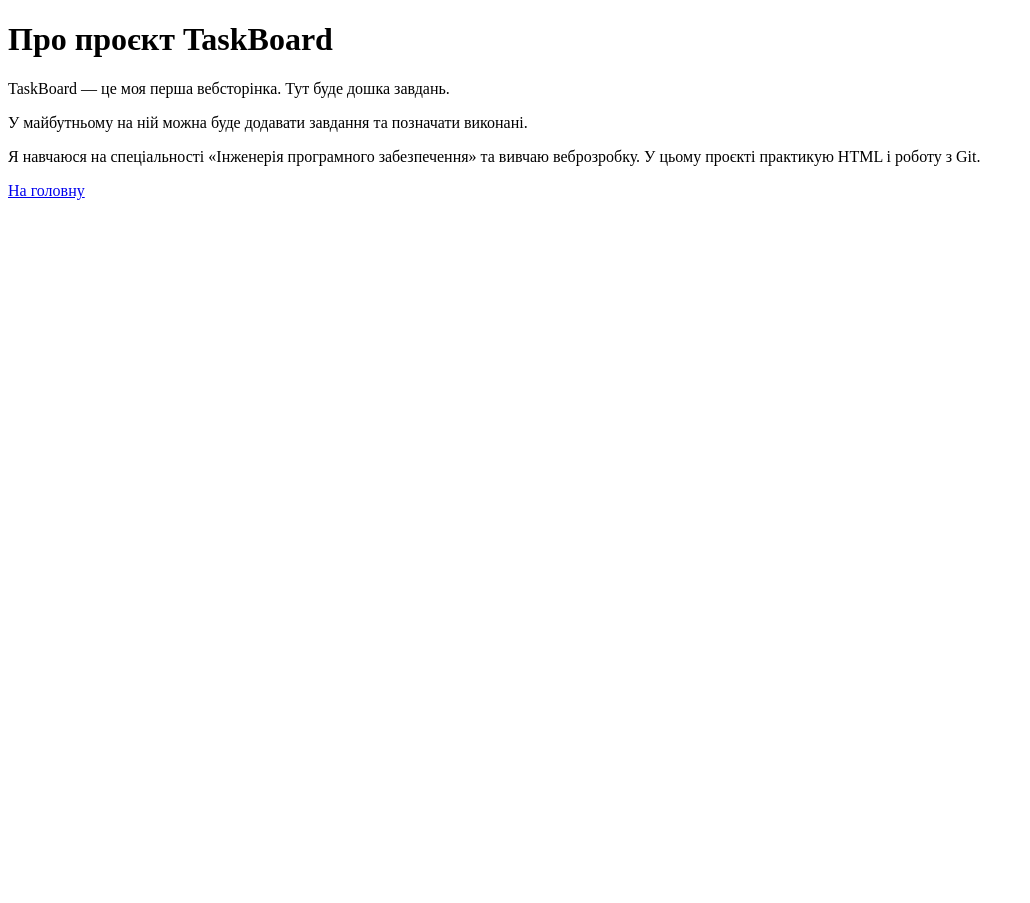
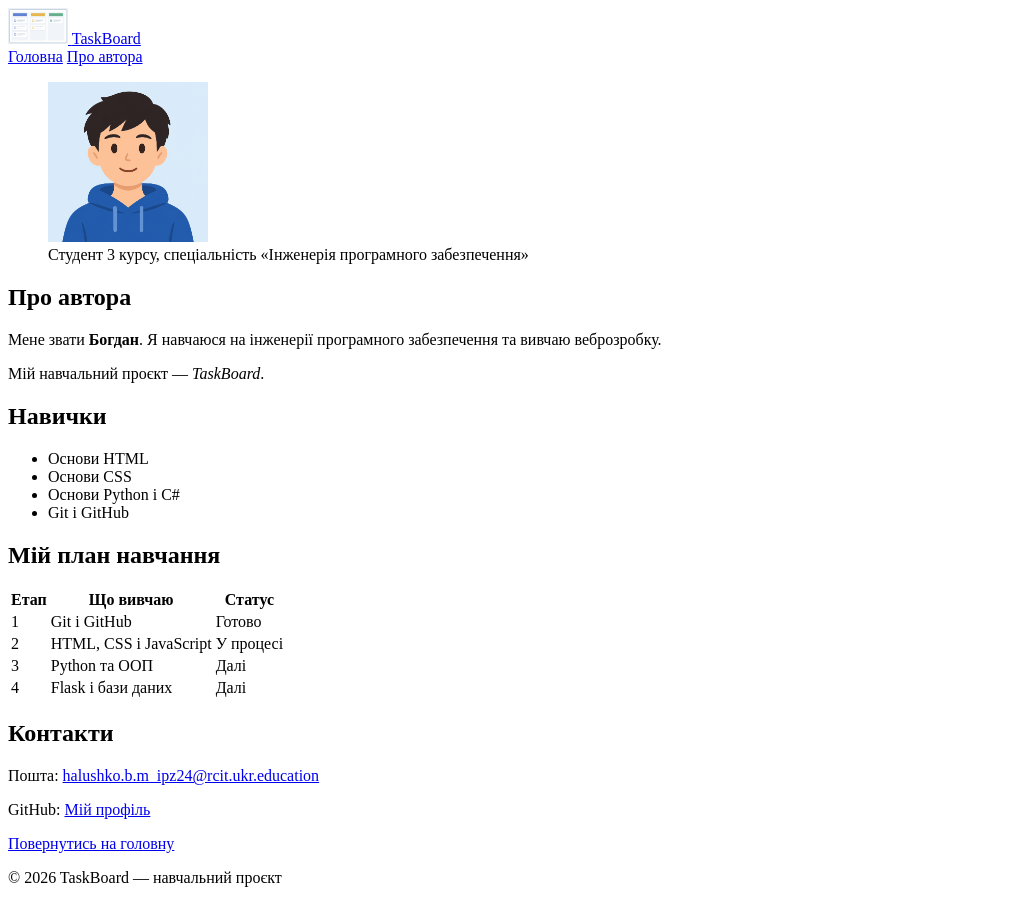
Before and after one commit to Bohdan648/taskboard, a plain HTML site: page about.html in a window 1280 px wide. Shown: the whole page, without its empty margins (0-1030 px from the left). Before the commit the page ends 800 px from the top, so only its background shows below. Drawn offline with Linux system fonts and the light colour scheme.

Commit message:
Додати семантичну розмітку та сторінку Про автора

```diff
--- a/about.html
+++ b/about.html
@@ -3,13 +3,88 @@
 <head>
     <meta charset="UTF-8">
     <meta name="viewport" content="width=device-width, initial-scale=1.0">
-    <title>Про проєкт | TaskBoard</title>
+    <title>Про автора | TaskBoard</title>
 </head>
 <body>
-    <h1>Про проєкт TaskBoard</h1>
-    <p>TaskBoard — це моя перша вебсторінка. Тут буде дошка завдань.</p>
-    <p>У майбутньому на ній можна буде додавати завдання та позначати виконані.</p>
-    <p>Я навчаюся на спеціальності «Інженерія програмного забезпечення» та вивчаю веброзробку. У цьому проєкті практикую HTML і роботу з Git.</p>
-    <p><a href="index.html">На головну</a></p>
+    <header class="site-header">
+        <a class="brand" href="index.html">
+            <img src="images/logo.png" alt="Логотип TaskBoard" width="60" height="36">
+            <span>TaskBoard</span>
+        </a>
+        <nav class="nav">
+            <a href="index.html">Головна</a>
+            <a href="about.html">Про автора</a>
+        </nav>
+    </header>
+
+    <main class="container">
+        <article class="card profile">
+            <figure>
+                <img src="images/avatar.png" alt="Аватар автора" width="160" height="160">
+                <figcaption>Студент 3 курсу, спеціальність «Інженерія програмного забезпечення»</figcaption>
+            </figure>
+            <div class="profile-text">
+                <h1>Про автора</h1>
+                <p>Мене звати <strong>Богдан</strong>. Я навчаюся на інженерії програмного забезпечення та вивчаю веброзробку.</p>
+                <p>Мій навчальний проєкт — <em>TaskBoard</em>.</p>
+            </div>
+        </article>
+
+        <section class="card">
+            <h2>Навички</h2>
+            <ul>
+                <li>Основи HTML</li>
+                <li>Основи CSS</li>
+                <li>Основи Python і C#</li>
+                <li>Git і GitHub</li>
+            </ul>
+        </section>
+
+        <section class="card">
+            <h2>Мій план навчання</h2>
+            <table>
+                <thead>
+                    <tr>
+                        <th scope="col">Етап</th>
+                        <th scope="col">Що вивчаю</th>
+                        <th scope="col">Статус</th>
+                    </tr>
+                </thead>
+                <tbody>
+                    <tr>
+                        <td>1</td>
+                        <td>Git і GitHub</td>
+                        <td>Готово</td>
+                    </tr>
+                    <tr>
+                        <td>2</td>
+                        <td>HTML, CSS і JavaScript</td>
+                        <td>У процесі</td>
+                    </tr>
+                    <tr>
+                        <td>3</td>
+                        <td>Python та ООП</td>
+                        <td>Далі</td>
+                    </tr>
+                    <tr>
+                        <td>4</td>
+                        <td>Flask і бази даних</td>
+                        <td>Далі</td>
+                    </tr>
+                </tbody>
+            </table>
+        </section>
+
+        <section class="card">
+            <h2>Контакти</h2>
+            <p>Пошта: <a href="mailto:halushko.b.m_ipz24@rcit.ukr.education">halushko.b.m_ipz24@rcit.ukr.education</a></p>
+            <p>GitHub: <a href="https://github.com/Bohdan648" target="_blank" rel="noopener">Мій профіль</a></p>
+            <p><a href="index.html">Повернутись на головну</a></p>
+        </section>
+    </main>
+
+    <footer class="site-footer">
+        <p>&copy; 2026 TaskBoard — навчальний проєкт</p>
+    </footer>
 </body>
 </html>
```
Also changed, not shown: index.html (+22 -8 lines), images/avatar.png (added).
